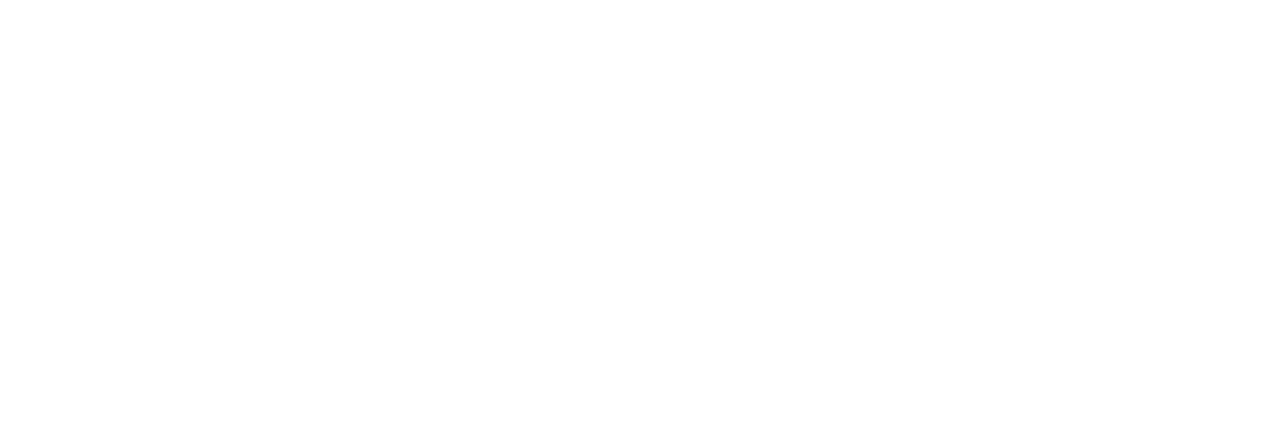
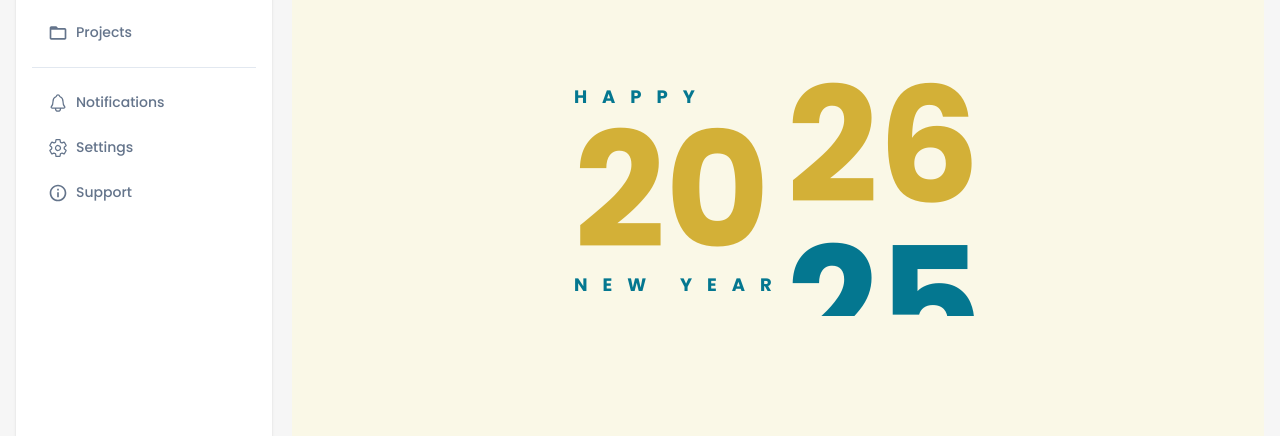
Before and after one commit to dhuy00/Knowly, a React (Vite) app in the folder knowly_frontend/: page /happy-new-year in a window 1280 px wide. Before the commit this address had no page. Shown: the part 209-645 px from the top of the page. Built offline with nearby package versions, Linux system fonts and the light colour scheme.

Commit message:
new year's first commit

```diff
--- /dev/null
+++ b/knowly_frontend/src/components/common/HappyNewYear.tsx
@@ -0,0 +1,19 @@
+import React from 'react'
+
+const HappyNewYear = () => {
+  return (
+    <div className='bg-[#FAF8E7] h-full flex justify-center items-center'>
+      <div className='flex flex-col'>
+        <span className='text-lg font-bold tracking-[15px] text-[#047790]'>HAPPY</span>
+        <span className='text-[10rem] font-bold leading-none text-[#D3B037]'>20</span>
+        <span className='text-lg font-bold tracking-[15px] text-[#047790]'>NEW YEAR</span>
+      </div>
+      <div className='flex flex-col text-[10rem] leading-none font-bold max-h-[250px] overflow-hidden'>
+        <span className='text-[#D3B037]'>26</span>
+        <span className='text-[#047790]'>25</span>
+      </div>
+    </div>
+  )
+}
+
+export default HappyNewYear
--- a/knowly_frontend/src/routes/index.tsx
+++ b/knowly_frontend/src/routes/index.tsx
@@ -11,6 +11,7 @@
 import Support from "../pages/support/Support";
 import NoteDetail from "../components/notes/NoteDetail.js"
 import NoteDetailTest from "../components/notes/NoteDetailTest.js";
+import HappyNewYear from "../components/common/HappyNewYear.js";
 
 
 export const router = createBrowserRouter([
@@ -57,6 +58,10 @@
         path: "support",
         element: (<Support />),
       },
+      {
+        path: "happy-new-year",
+        element: (<HappyNewYear  />),
+      },
     ],
   },
 ]);
```
